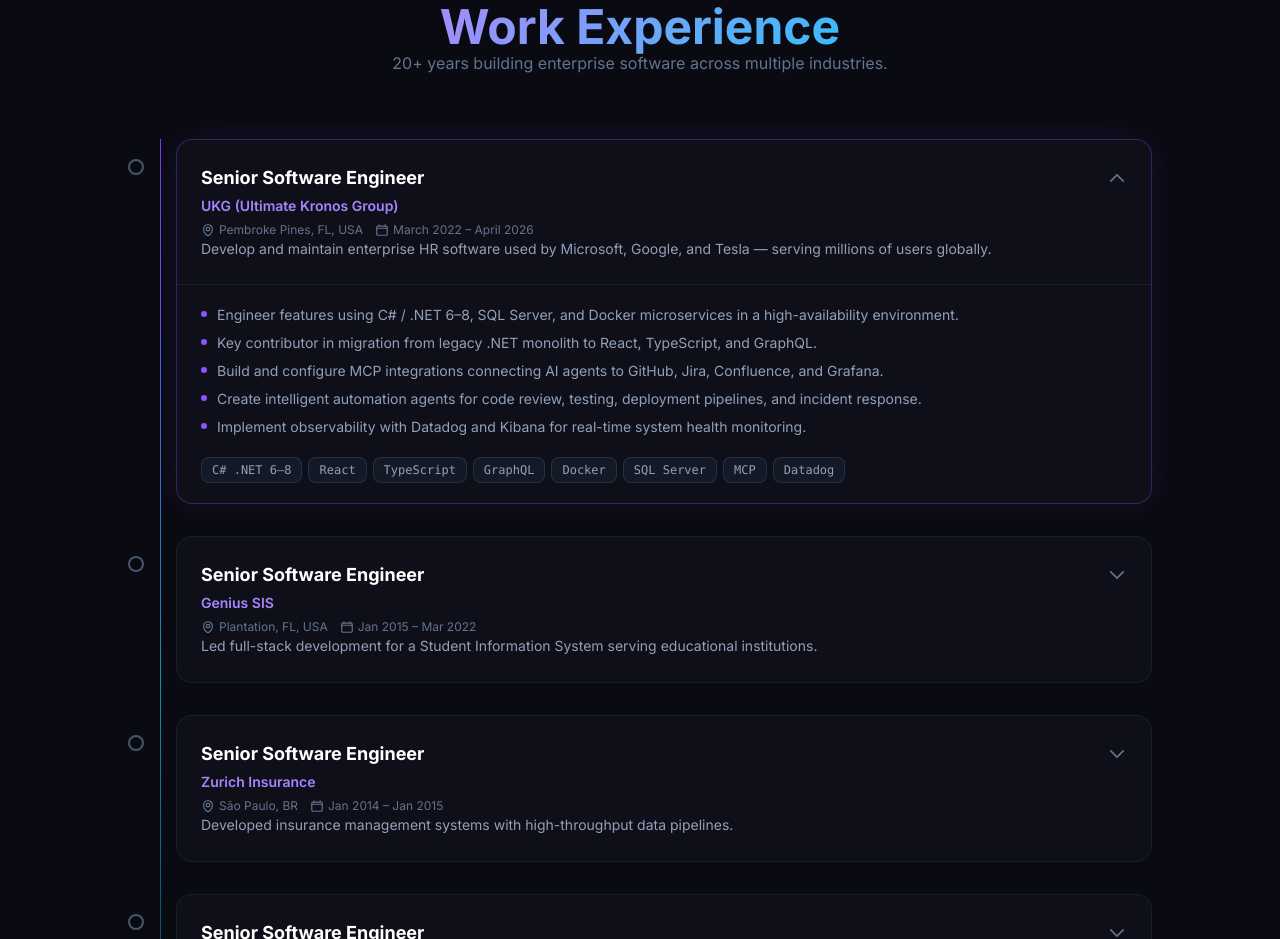
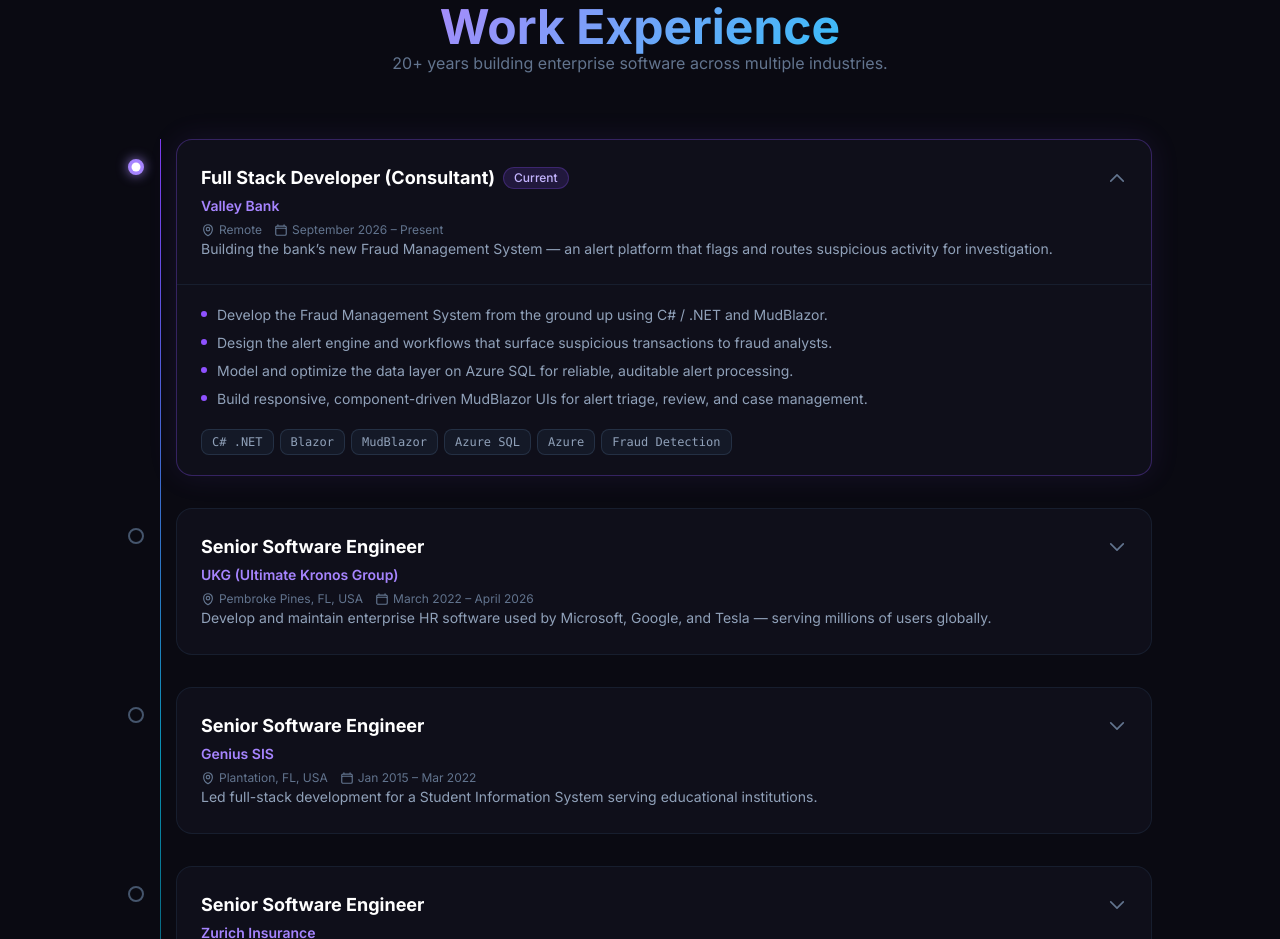
Before and after one commit to celsoleao/celsoleao, a React (Vite) app: page / in a window 1280 px wide. Shown: the part 2580-3519 px from the top of the page. Built offline with nearby package versions, Linux system fonts and the light colour scheme.

Commit message:
Add files via upload

```diff
--- a/src/App.tsx
+++ b/src/App.tsx
@@ -3,6 +3,8 @@
 import About from './components/About'
 import Skills from './components/Skills'
 import Experience from './components/Experience'
+import FeaturedWork from './components/FeaturedWork'
+import CommandPalette from './components/CommandPalette'
 import AIExpertise from './components/AIExpertise'
 import Projects from './components/Projects'
 import Education from './components/Education'
@@ -18,12 +20,14 @@
         <About />
         <Skills />
         <Experience />
+        <FeaturedWork />
         <AIExpertise />
         <Projects />
         <Education />
         <Contact />
       </main>
       <Footer />
+      <CommandPalette />
     </>
   )
 }
--- a/src/data.ts
+++ b/src/data.ts
@@ -60,6 +60,22 @@
 ]
 
 export const experience = [
+  {
+    company: 'Valley Bank',
+    role: 'Full Stack Developer (Consultant)',
+    location: 'Remote',
+    period: 'September 2026 – Present',
+    current: true,
+    description:
+      'Building the bank’s new Fraud Management System — an alert platform that flags and routes suspicious activity for investigation.',
+    bullets: [
+      'Develop the Fraud Management System from the ground up using C# / .NET and MudBlazor.',
+      'Design the alert engine and workflows that surface suspicious transactions to fraud analysts.',
+      'Model and optimize the data layer on Azure SQL for reliable, auditable alert processing.',
+      'Build responsive, component-driven MudBlazor UIs for alert triage, review, and case management.',
+    ],
+    tech: ['C# .NET', 'Blazor', 'MudBlazor', 'Azure SQL', 'Azure', 'Fraud Detection'],
+  },
   {
     company: 'UKG (Ultimate Kronos Group)',
     role: 'Senior Software Engineer',
@@ -220,3 +236,14 @@
   { language: 'Portuguese', level: 'Native', pct: 100 },
   { language: 'Spanish', level: 'Intermediate', pct: 60 },
 ]
+
+export const sections = [
+  { label: 'About', href: '#about' },
+  { label: 'Skills', href: '#skills' },
+  { label: 'Experience', href: '#experience' },
+  { label: 'Featured', href: '#featured' },
+  { label: 'AI & MCP', href: '#ai' },
+  { label: 'Projects', href: '#projects' },
+  { label: 'Education', href: '#education' },
+  { label: 'Contact', href: '#contact' },
+]
```
